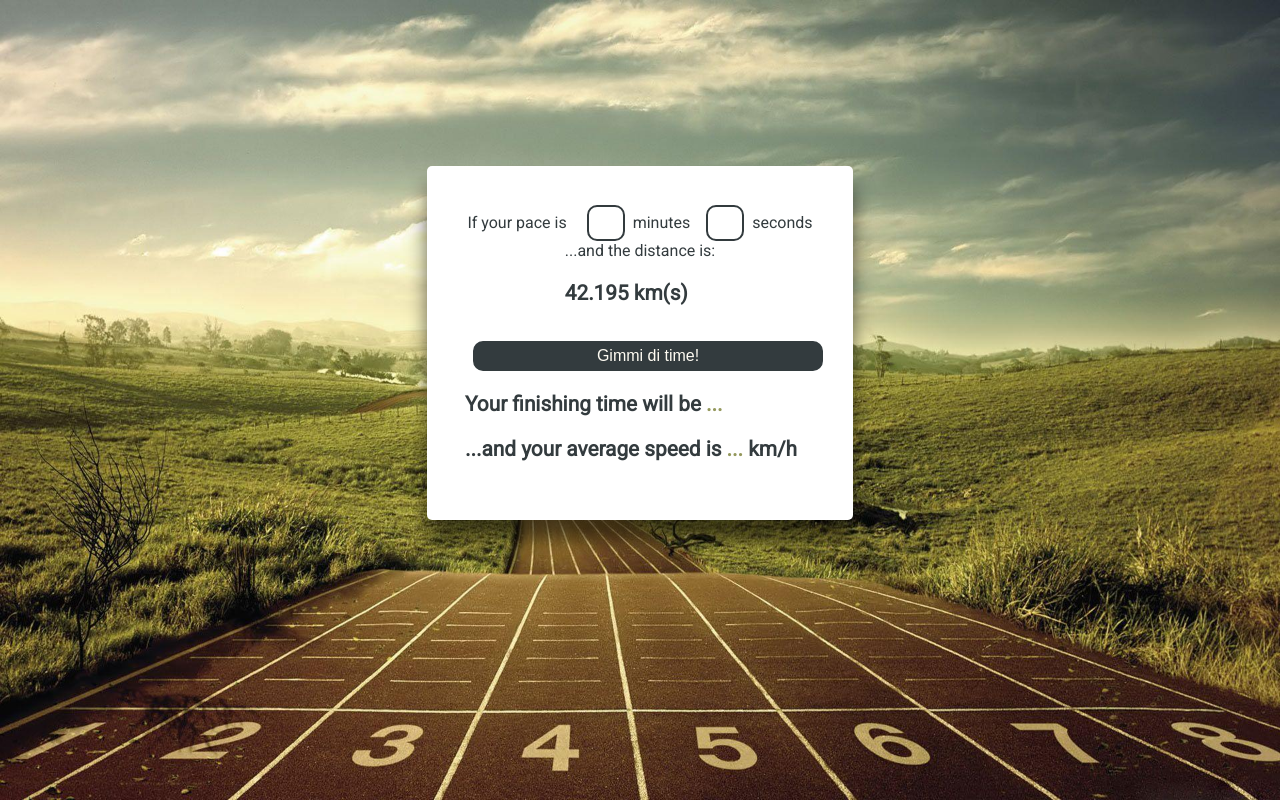
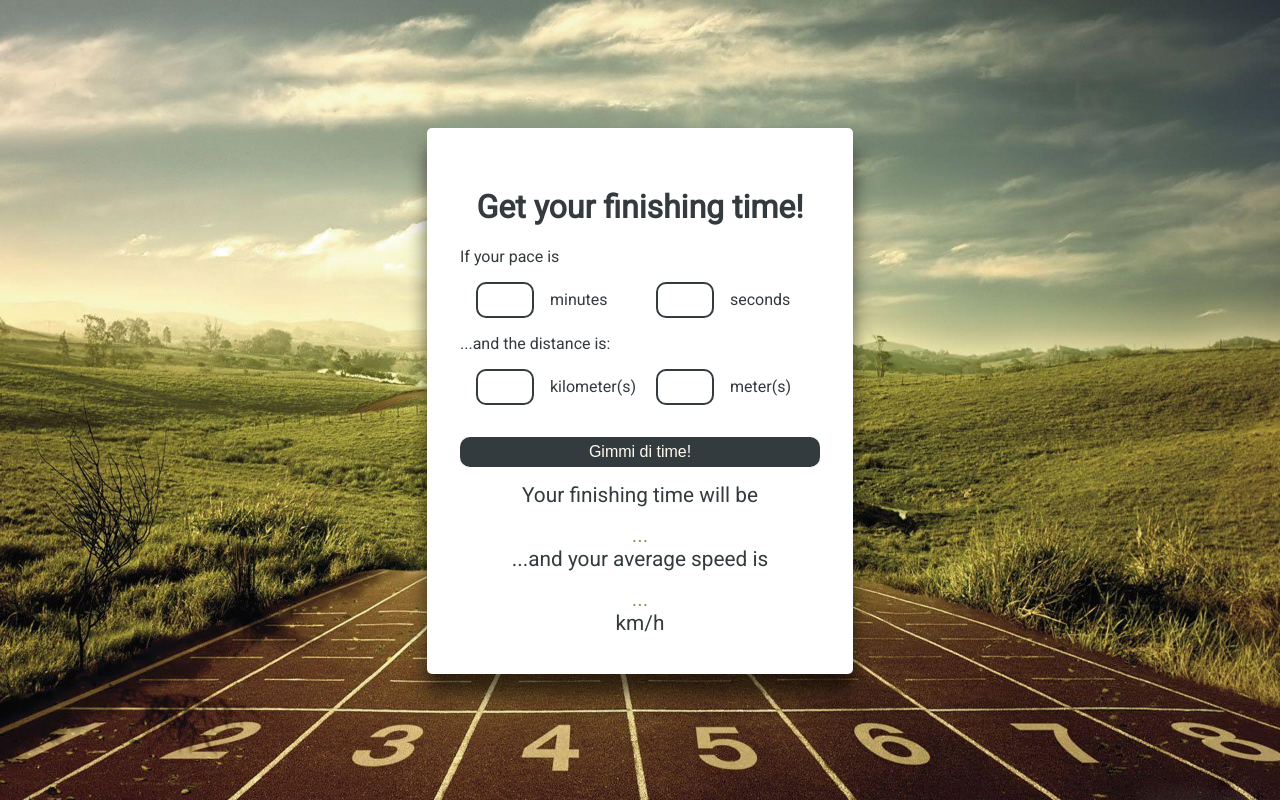
Before and after one commit to bbosze/forwardever, a React (Create React App) app: page / in a window 1280 px wide. Built offline with nearby package versions, Linux system fonts and the light colour scheme.

Commit message:
feat: add distance field, fix: stylesheet

```diff
--- a/src/App.css
+++ b/src/App.css
@@ -12,7 +12,7 @@ body {
 .App {
   display: flex;
   justify-content: center;
-  align-items: center;
+  align-items:flex-start;
 }
 
 input[type=number]::-webkit-inner-spin-button,
@@ -21,20 +21,8 @@ input[type=number]::-webkit-outer-spin-button {
   margin: 0;
 }
 
-.Input-pace {
-  width: 30px;
-  outline: none !important;
-  height: 30px;
-  border-radius: 10px;
-  border: 2px solid #333B3E;
-  text-align: center;
-  font-size: 1rem;
-  margin-left: 1rem;
-  margin-right: 0.5rem;
-}
-
-.Input-distance {
-  width: 60px;
+.input {
+  width: 50px;
   outline: none !important;
   height: 30px;
   border-radius: 10px;
@@ -50,7 +38,6 @@ p {
   font-size: 1.3rem;
 }
 
-
 .Submit-button {
   width: 100%;
   outline: none !important;
@@ -60,16 +47,22 @@ p {
   background: #333B3E;
   text-align: center;
   font-size: 1rem;
-  margin-left: 1rem;
   display: block;
+  color: #FEFBF2;
   margin-top: 1rem;
-  color: #FEFBF2;
 }
 
-.App-Form {
+.App-Results {
+  margin-top: 1rem;
+}
+
+.inputcontainer {
   display: flex;
-  flex-direction: column;
-  align-items: center;
+  justify-content: space-around;
+  align-items: baseline;
+}
+.single-inputfield {
+  width: 180px;
 }
 
 .App-Gettime {
@@ -77,10 +70,12 @@ p {
   width: 350px;
   background: #fff;
   border-radius: 5px;
-  display: inline-block;
-  margin-top: 13%;
+  display: flex;
+  flex-direction: column;
+  align-items: center;
+  margin-top: 10%;
   box-shadow: 0px 20px 20px rgba(0, 0, 0, 0.6);
-  padding: 20px;
+  padding: 1rem;
   position: relative;
   transition:all 0.3s ease;
   animation: 2s move;
@@ -89,10 +84,12 @@ p {
 
 .Result {
   font-size: 1.3rem;
+  text-align: center;
 }
 
 .Result-number {
   color: #94985C;
+  margin-top: 1rem;
 }
 
 @keyframes move {
--- /dev/null
+++ b/src/assets/getMarathonTime.js
@@ -0,0 +1,27 @@
+const convertToSeconds = (pace) => {
+    let a = pace.split(':');
+    let seconds = (+a[0]) * 60 * 60 + (+a[1]) * 60 + (+a[2]);
+    return seconds;
+  }
+
+export const getMarathonTime = (pace, distance) => {
+  let tempoInSeconds = convertToSeconds(pace);
+  let fullTimeInSeconds = distance * tempoInSeconds;
+  let speed = 3600/tempoInSeconds
+  let date = new Date(fullTimeInSeconds * 1000);
+  let hh = date.getUTCHours();
+  let mm = date.getUTCMinutes();
+  let ss = date.getSeconds();
+  if (hh < 10) {hh = "0"+hh;}
+  if (mm < 10) {mm = "0"+mm;}
+  if (ss < 10) {ss = "0"+ss;}
+  let result = hh+":"+mm+":"+ss;
+  // await this.setState({
+  //   result,
+  //   speed: parseFloat(speed).toFixed(2),
+    return {
+      result,
+      speed: parseFloat(speed).toFixed(2),
+    }
+  // })
+}
--- a/src/components/GetTime.js
+++ b/src/components/GetTime.js
@@ -1,5 +1,6 @@
 import React, { Component } from 'react';
-import Input from './Input'
+import Input from './Input';
+import { getMarathonTime } from '../assets/getMarathonTime';
 
 class GetTime extends Component {
   state = {
@@ -7,35 +8,10 @@ class GetTime extends Component {
     minutes: 0,
     seconds: 0,
     result: '...',
-    distance: 42.195,
+    kilometers: 0,
+    meters: 0,
+    distance: 0,
     speed: '...',
-  }
-
-  convertToSeconds = (pace) => {
-    let a = pace.split(':');
-    let seconds = (+a[0]) * 60 * 60 + (+a[1]) * 60 + (+a[2]);
-    return seconds;
-  }
-
-  getMarathonTime = async() => {
-    await this.setState({
-      pace: `00:${this.state.minutes}:${this.state.seconds}`
-    })
-    let tempoInSeconds = this.convertToSeconds(this.state.pace);
-    let fullTimeInSeconds = this.state.distance * tempoInSeconds;
-    let speed = 3600/tempoInSeconds
-    let date = new Date(fullTimeInSeconds * 1000);
-    let hh = date.getUTCHours();
-    let mm = date.getUTCMinutes();
-    let ss = date.getSeconds();
-    if (hh < 10) {hh = "0"+hh;}
-    if (mm < 10) {mm = "0"+mm;}
-    if (ss < 10) {ss = "0"+ss;}
-    let result = hh+":"+mm+":"+ss;
-    await this.setState({
-      result,
-      speed: parseFloat(speed).toFixed(2),
-    })
   }
 
   onChange = async (e) => {
@@ -61,28 +37,59 @@ class GetTime extends Component {
         seconds: 0,
       })
     }
-    else if (name === 'distance') {
+    else if (name === 'kilometers') {
       await this.setState({
-        distance: value,
+        kilometers: parseInt(value, 10),
       })
     }
+    else if (name === 'meters') {
+      await this.setState({
+        meters: parseInt(value, 10) / 1000,
+      })
+    }
+    if (!await this.state.meters) {
+      await this.setState({
+        meters: 0,
+      })
+    }
+    if (!await this.state.kilometers) {
+      await this.setState({
+        kilometers: 0,
+      })
+    }
+
+    await this.setState({
+      pace: `00:${this.state.minutes}:${this.state.seconds}`,
+      distance: this.state.kilometers + this.state.meters,
+    })
   }
 
   handleSubmit = (e) => {
     e.preventDefault();
-    this.getMarathonTime();
+    let resultObj = getMarathonTime(this.state.pace, this.state.distance)
+
+    this.setState ({
+      result: resultObj.result,
+      speed: resultObj.speed,
+    })
   }
 
   render() {
     return (
       <div className="App-Gettime">
+        <h1>Get your finishing time!</h1>
         <Input
           onChange={ this.onChange }
           handleChange={ this.handleSubmit }
-          minutes={this.state.minutes}
-          distance={this.state.distance}/>
-        <p className="Result">Your finishing time will be <span className="Result-number">{ this.state.result }</span></p>
-        <p className="Result">...and your average speed is <span className="Result-number">{ this.state.speed }</span> km/h</p>
+        />
+        <div className="App-Results">
+          <div className="Result">Your finishing time will be
+            <div className="Result-number">{ this.state.result }</div>
+          </div>
+          <div className="Result">...and your average speed is
+            <div className="Result-number">{ this.state.speed }</div> km/h
+          </div>
+      </div>
       </div>
     );
   }
--- a/src/components/Input.js
+++ b/src/components/Input.js
@@ -3,22 +3,24 @@ import React, { Component } from 'react';
 class GetTime extends Component {
   render() {
     return (
-      <div className="App-Input">
         <form onSubmit={ this.props.handleChange } className="App-Form">
-          <div>
           <label>If your pace is </label>
+          <div className="inputcontainer">
+            <div className="single-inputfield">
               <input
                 required
-            className="Input-pace"
+                className="input"
                 type="number"
                 name="minutes"
                 min="0"
                 max="30"
                 onChange={this.props.onChange}/>
                 <label>minutes</label>
+              </div>
+              <div className="single-inputfield">
                 <input
                   required
-            className="Input-pace"
+                  className="input"
                   type="number"
                   name="seconds"
                   min="0"
@@ -26,17 +28,29 @@ class GetTime extends Component {
                   onChange={this.props.onChange}/>
                   <label>seconds</label>
               </div>
-          <div>
-            <label>...and the distance is: </label>
-            <p>{this.props.distance} km(s)</p>
-            {/* <input
+          </div>
+          <label className="distance">...and the distance is: </label>
+          <div className="inputcontainer">
+            <div className="single-inputfield">
+              <input
                 type="number"
-              name="distance"
-              className="Input-distance"
+                name="kilometers"
+                className="input"
                 value={this.props.distance}
-              // onChange={this.props.onChange}
-            /> */}
-            {/* <label>km(s) </label> */}
+                onChange={this.props.onChange}
+              />
+              <label>kilometer(s) </label>
+            </div>
+            <div className="single-inputfield">
+              <input
+                type="number"
+                name="meters"
+                className="input"
+                value={this.props.distance}
+                onChange={this.props.onChange}
+              />
+              <label>meter(s) </label>
+            </div>
           </div>
           <input
             type="submit"
@@ -44,7 +58,6 @@ class GetTime extends Component {
             value="Gimmi di time!"
             onSubmit={ this.props.handleChange }/>
         </form>
-      </div>
     );
   }
 }
```
Lines whose indentation alone changed are shown as unchanged.
